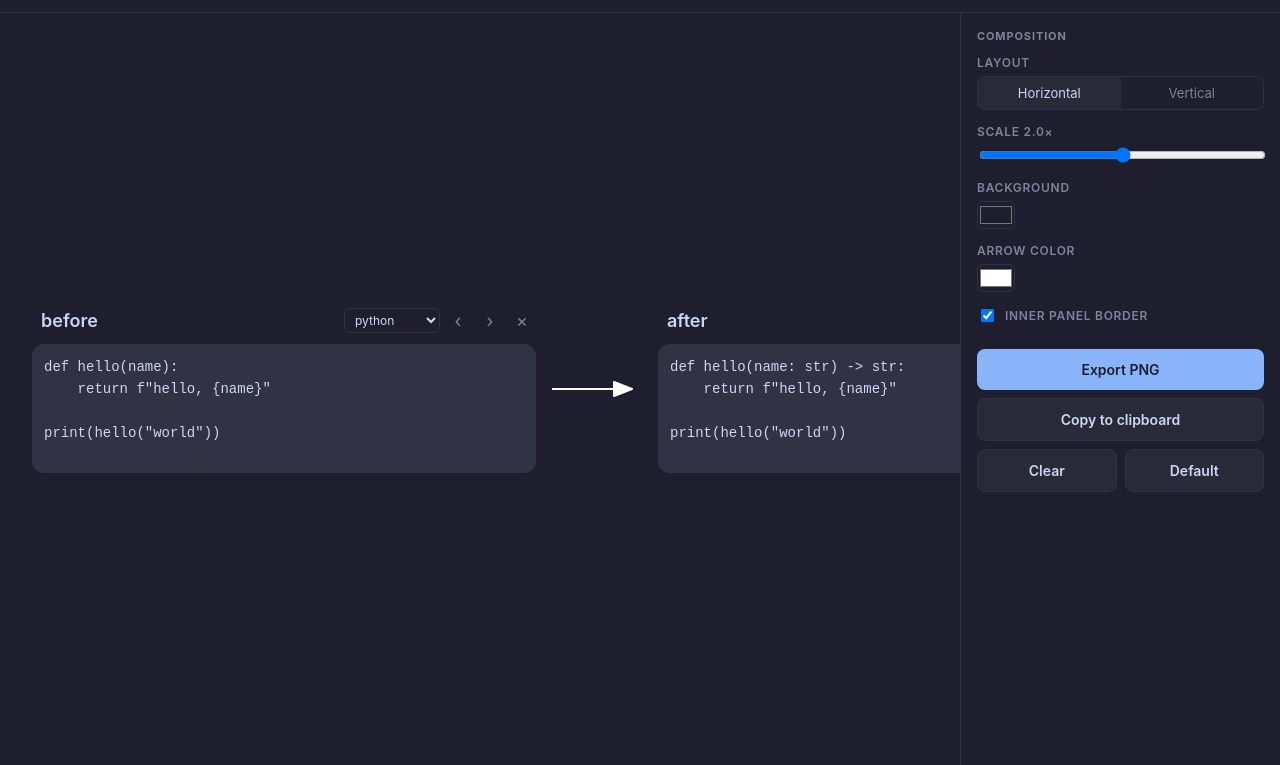
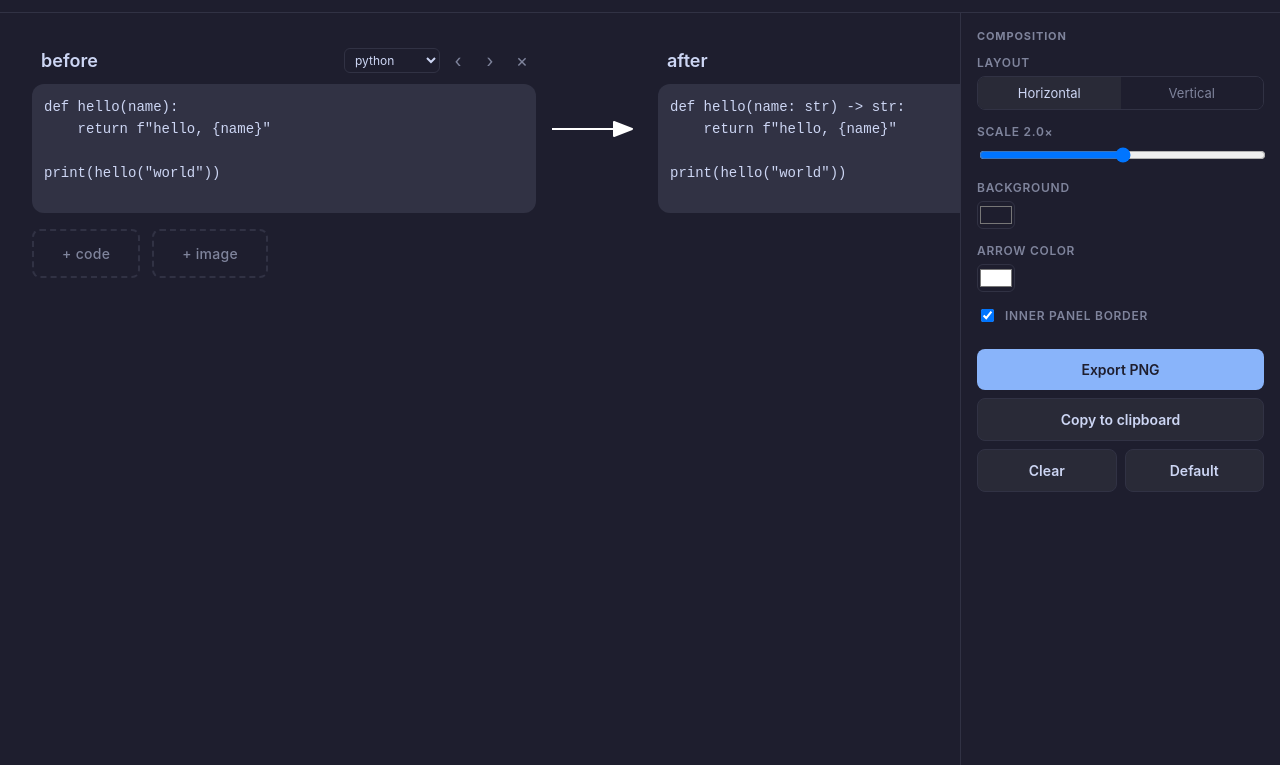
Before and after one commit to d-carrigg/stackshot, a website built with Vite: page src/web/index.html in a window 1280 px wide. Shown: the part 35-800 px from the top of the page. Built offline with nearby package versions, Linux system fonts and the light colour scheme.

Commit message:
Web UI polish: autofill, drop guards, add-row layout
- Suppress password-manager autofill on the language <select>.
- Block native drop-caret / replace behaviour on the code textarea so
  drags don't overwrite editor contents (global drop handler still
  catches the file).
- In horizontal layout, move the "+ code" / "+ image" buttons to a row
  beneath the panels and restyle as dashed-outline affordances.

Co-Authored-By: Claude Opus 4.7 <noreply@anthropic.com>

```diff
--- a/pyproject.toml
+++ b/pyproject.toml
@@ -1,6 +1,6 @@
 [project]
 name = "codeimg"
-version = "0.4.2"
+version = "0.4.3"
 description = "Compose code snippets, screenshots, and images into multi-panel illustrations — for READMEs, docs, blog posts, and tutorials"
 readme = "README.md"
 license = { file = "LICENSE" }
--- a/src/web/ui/CodeEditor.ts
+++ b/src/web/ui/CodeEditor.ts
@@ -102,6 +102,20 @@ export const createCodeEditor = (opts: {
     pre.scrollTop = ta.scrollTop;
     pre.scrollLeft = ta.scrollLeft;
   });
+  // Block the browser's native "drop text/file into textarea" behaviour
+  // so dragging a file over a code panel doesn't show a caret-insert
+  // indicator and doesn't replace the editor's contents on drop. The
+  // global drop handler still picks the file up.
+  const blockDrop = (e: DragEvent) => {
+    e.preventDefault();
+    if (e.dataTransfer) e.dataTransfer.dropEffect = "none";
+  };
+  ta.addEventListener("dragenter", blockDrop);
+  ta.addEventListener("dragover", blockDrop);
+  ta.addEventListener("drop", (e) => {
+    e.preventDefault();
+    e.stopPropagation();
+  });
 
   ta.value = opts.initialCode;
   schedule();
--- a/src/web/ui/CompositionView.ts
+++ b/src/web/ui/CompositionView.ts
@@ -8,11 +8,14 @@ import { createPanelCard } from "./PanelCard";
 export const mountCompositionView = (root: HTMLElement, store: Store): void => {
   root.innerHTML = `
     <div class="composition-scroll">
-      <div class="composition" data-layout="horizontal"></div>
+      <div class="composition" data-layout="horizontal">
+        <div class="composition-panels"></div>
+      </div>
     </div>
   `;
 
   const stage = root.querySelector<HTMLDivElement>(".composition")!;
+  const panelsRow = stage.querySelector<HTMLDivElement>(".composition-panels")!;
 
   const render = () => {
     const c = store.get();
@@ -32,7 +35,7 @@ export const mountCompositionView = (root: HTMLElement, store: Store): void => {
     const desired = c.layout + ":" + c.panels.map((p) => p.id).join("|");
     if (stage.dataset.signature === desired) {
       // In-place update each card.
-      const cards = stage.querySelectorAll<HTMLElement>(".panel-card");
+      const cards = panelsRow.querySelectorAll<HTMLElement>(".panel-card");
       cards.forEach((cardEl, i) => {
         const panel = c.panels[i];
         if (!panel) return;
@@ -42,20 +45,24 @@ export const mountCompositionView = (root: HTMLElement, store: Store): void => {
       return;
     }
     stage.dataset.signature = desired;
-    stage.innerHTML = "";
+    panelsRow.innerHTML = "";
+    // Drop the old add-row (anything that isn't the panels container).
+    Array.from(stage.children).forEach((el) => {
+      if (el !== panelsRow) el.remove();
+    });
 
     if (c.panels.length === 0) {
       const empty = document.createElement("div");
       empty.className = "composition-empty";
       empty.innerHTML = `<p>No panels yet.</p><p class="hint">Paste code/images, drag files here, or use the buttons below.</p>`;
-      stage.appendChild(empty);
+      panelsRow.appendChild(empty);
     } else {
       c.panels.forEach((p, i) => {
         const handle = createPanelCard(store, p);
         (handle.root as any)._update = handle.update;
-        stage.appendChild(handle.root);
+        panelsRow.appendChild(handle.root);
         if (i < c.panels.length - 1) {
-          stage.appendChild(buildArrow(c.layout));
+          panelsRow.appendChild(buildArrow(c.layout));
         }
       });
     }
@@ -94,8 +101,8 @@ const buildAddRow = (store: Store): HTMLElement => {
   const wrap = document.createElement("div");
   wrap.className = "composition-add-row";
   wrap.innerHTML = `
-    <button type="button" data-add="code">+ Code panel</button>
-    <button type="button" data-add="image">+ Image panel</button>
+    <button type="button" data-add="code">+ code</button>
+    <button type="button" data-add="image">+ image</button>
     <input type="file" accept="image/*" multiple hidden />
   `;
   const codeBtn = wrap.querySelector<HTMLButtonElement>('[data-add="code"]')!;
--- a/src/web/ui/PanelCard.ts
+++ b/src/web/ui/PanelCard.ts
@@ -29,6 +29,14 @@ export const createPanelCard = (store: Store, panel: Panel): PanelCardHandle =>
   if (panel.kind === "code") {
     const langSelect = document.createElement("select");
     langSelect.className = "panel-card-lang";
+    // Suppress password managers / browser autofill — they latch onto
+    // <select> with values like "python" / "english" and try to fill it
+    // as a country or language field.
+    langSelect.setAttribute("autocomplete", "off");
+    langSelect.setAttribute("name", "panel-syntax-" + panel.id);
+    langSelect.setAttribute("data-1p-ignore", "true");
+    langSelect.setAttribute("data-lpignore", "true");
+    langSelect.setAttribute("data-form-type", "other");
     for (const lang of languageOptions()) {
       const opt = document.createElement("option");
       opt.value = lang;
--- a/src/web/ui/styles.css
+++ b/src/web/ui/styles.css
@@ -111,19 +111,31 @@ html, body {
   padding: 32px;
   background: var(--bg);
   display: flex;
+  flex-direction: column;
   gap: 16px;
 }
 .composition[data-layout="horizontal"] {
+  align-items: flex-start;
+  width: max-content;
+}
+.composition[data-layout="vertical"] {
+  align-items: stretch;
+  max-width: 920px;
+  margin: 0 auto;
+}
+
+.composition-panels {
+  display: flex;
+  gap: 16px;
+}
+.composition[data-layout="horizontal"] .composition-panels {
   flex-direction: row;
   flex-wrap: nowrap;
   align-items: center;
-  width: max-content;
 }
-.composition[data-layout="vertical"] {
+.composition[data-layout="vertical"] .composition-panels {
   flex-direction: column;
   align-items: stretch;
-  max-width: 920px;
-  margin: 0 auto;
 }
 
 .composition-empty {
@@ -272,33 +284,35 @@ html, body {
 /* Add panel row ------------------------------------------------------- */
 .composition-add-row {
   display: flex;
-  gap: 8px;
-  align-items: center;
+  gap: 12px;
+  align-items: stretch;
   flex-shrink: 0;
+  flex-direction: row;
 }
 .composition[data-layout="horizontal"] .composition-add-row {
-  flex-direction: column;
-  margin-left: 16px;
+  justify-content: flex-start;
 }
 .composition[data-layout="vertical"] .composition-add-row {
-  margin-top: 8px;
   justify-content: center;
 }
 .composition-add-row button {
-  background: var(--surface-2);
+  background: transparent;
   color: var(--muted);
-  border: 1px dashed var(--border);
+  border: 2px dashed var(--border);
   border-radius: var(--radius);
-  padding: 10px 14px;
+  padding: 14px 28px;
   cursor: pointer;
   font-family: inherit;
-  font-size: 13px;
+  font-size: 14px;
+  font-weight: 500;
+  letter-spacing: 0.02em;
   white-space: nowrap;
+  transition: color 0.12s ease, border-color 0.12s ease, background 0.12s ease;
 }
 .composition-add-row button:hover {
-  color: var(--text);
+  color: var(--accent);
   border-color: var(--accent);
-  border-style: solid;
+  background: rgba(137, 180, 250, 0.06);
 }
 
 /* Right-rail settings ------------------------------------------------- */
```
Also changed, not shown: CHANGELOG.md, 1 other file.
